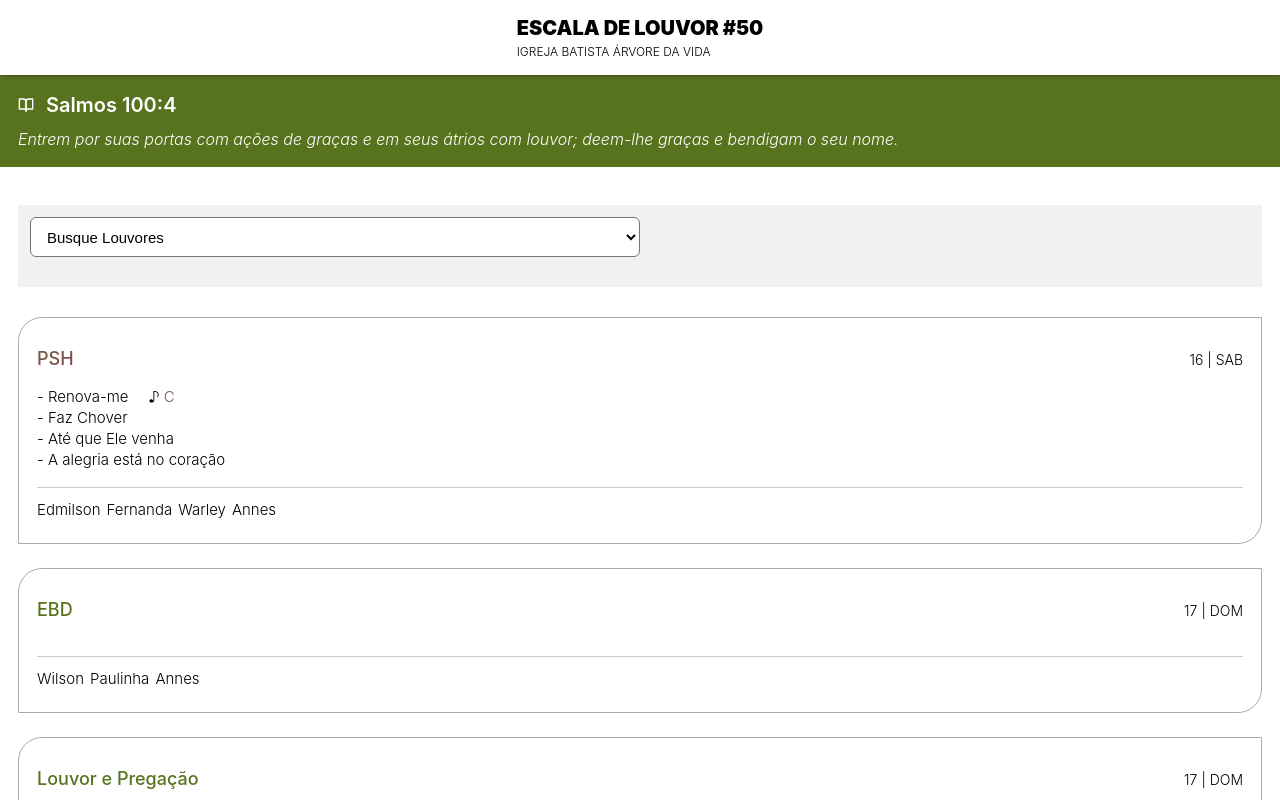
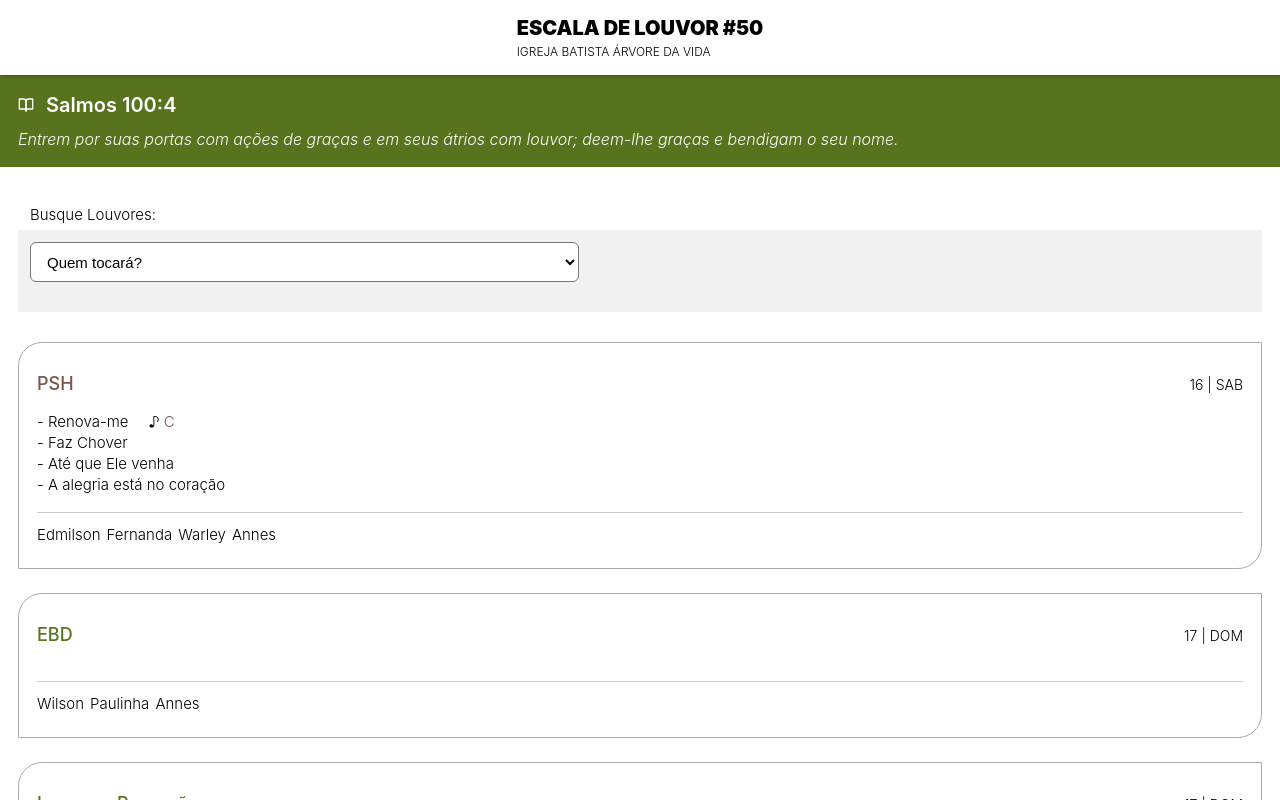
Before and after one commit to hupernikomen/scalepraise, a React (Create React App) app: page / in a window 1280 px wide. Shown: the top 800 px of the page. Built offline with nearby package versions, Linux system fonts and the light colour scheme.

Commit message:
melhorias

```diff
--- a/src/App.js
+++ b/src/App.js
@@ -235,13 +235,14 @@ export default function App() {
       <div>{SorteiaVersiculo()}</div>
 
       <div style={{ padding: 18, marginTop: 20 }}>
+        <div style={{ fontWeight: 300, fontSize: 15, marginBottom: 6, marginLeft: 12 }}>Busque Louvores:</div>
         <div style={{ marginBottom: 30, background: '#f1f1f1', padding: 12 }}>
           <div style={{ display: 'flex', gap: 6 }}>
             <select
-              style={{ fontWeight: 300, fontSize: 15, width: '50%', background: '#fff', height: 40, padding: '0 12px', borderRadius: 6, outline: 'none' }}
+              style={{ fontWeight: 300, fontSize: 15, width: '45%', background: '#fff', height: 40, padding: '0 12px', borderRadius: 6, outline: 'none' }}
               onChange={(e) => setTocador(e.target.value)}
             >
-              <option>Busque Louvores</option>
+              <option>Quem tocará?</option>
               {tocadores.map((tocador, index) => (
                 <option key={index}>{tocador}</option>
               ))}
@@ -249,10 +250,10 @@ export default function App() {
 
             {tocador ? (
               <select
-                style={{ fontWeight: 300, fontSize: 15, width: '50%', background: '#fff', padding: '0 12px', height: 40, borderRadius: 6, outline: 'none' }}
+                style={{ fontWeight: 300, fontSize: 15, width: '55%', background: '#fff', padding: '0 12px', height: 40, borderRadius: 6, outline: 'none' }}
                 onChange={(e) => setTipoLouvor(e.target.value)}
               >
-                <option>Momento</option>
+                <option>Qual momento?</option>
                 <option value={'preludio'}>Prelúdio</option>
                 <option value={'primeiromomento'}>Primeiro Momento</option>
                 <option value={'comunhao'}>Comunhão</option>
```
